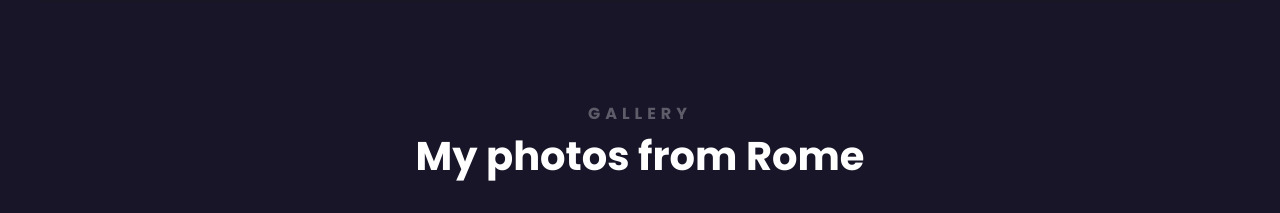
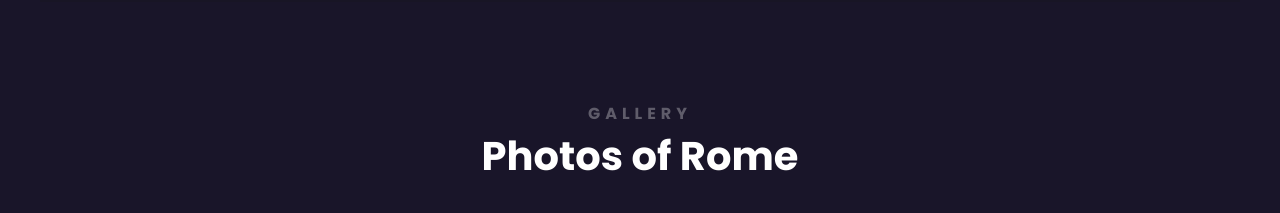
Before and after one commit to Ayokunnumi247/Rome-travel-project, a plain HTML site: page index.html in a window 1280 px wide. Shown: the part 2400-2613 px from the top of the page. Drawn offline with Linux system fonts and the light colour scheme.

Commit message:
changed the title

```diff
--- a/index.html
+++ b/index.html
@@ -98,7 +98,7 @@
 
      <section>
       <h2 class="text-center">Gallery</h2>
-      <h3 class="text-center">My photos from Rome</h3>
+      <h3 class="text-center">Photos of Rome</h3>
       <div class="grid grid-columns-card gallery-grid">
         <div><img src="https://media.cnn.com/api/v1/images/stellar/prod/180718155455-roma-paisaje.jpg?q=x_0,y_130,h_1406,w_2500,c_crop/h_720,w_1280"></div>
         <div><img src="https://www.usnews.com/object/image/00000187-b50e-d02d-a797-f52facda0000/4-best-europe-rome-gettyimages-1357673050.jpg?update-time=1706634037459&size=responsive640"></div>
```
